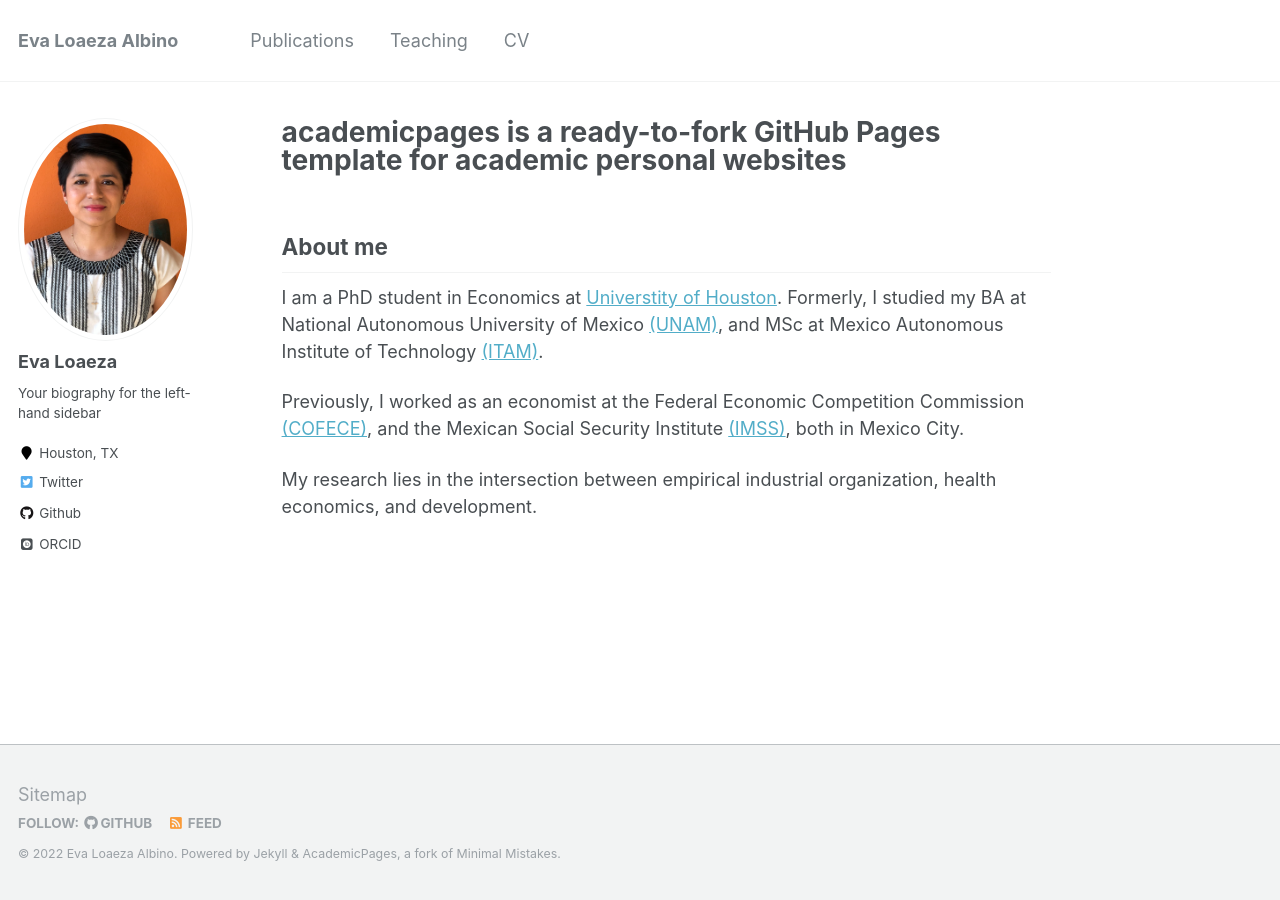
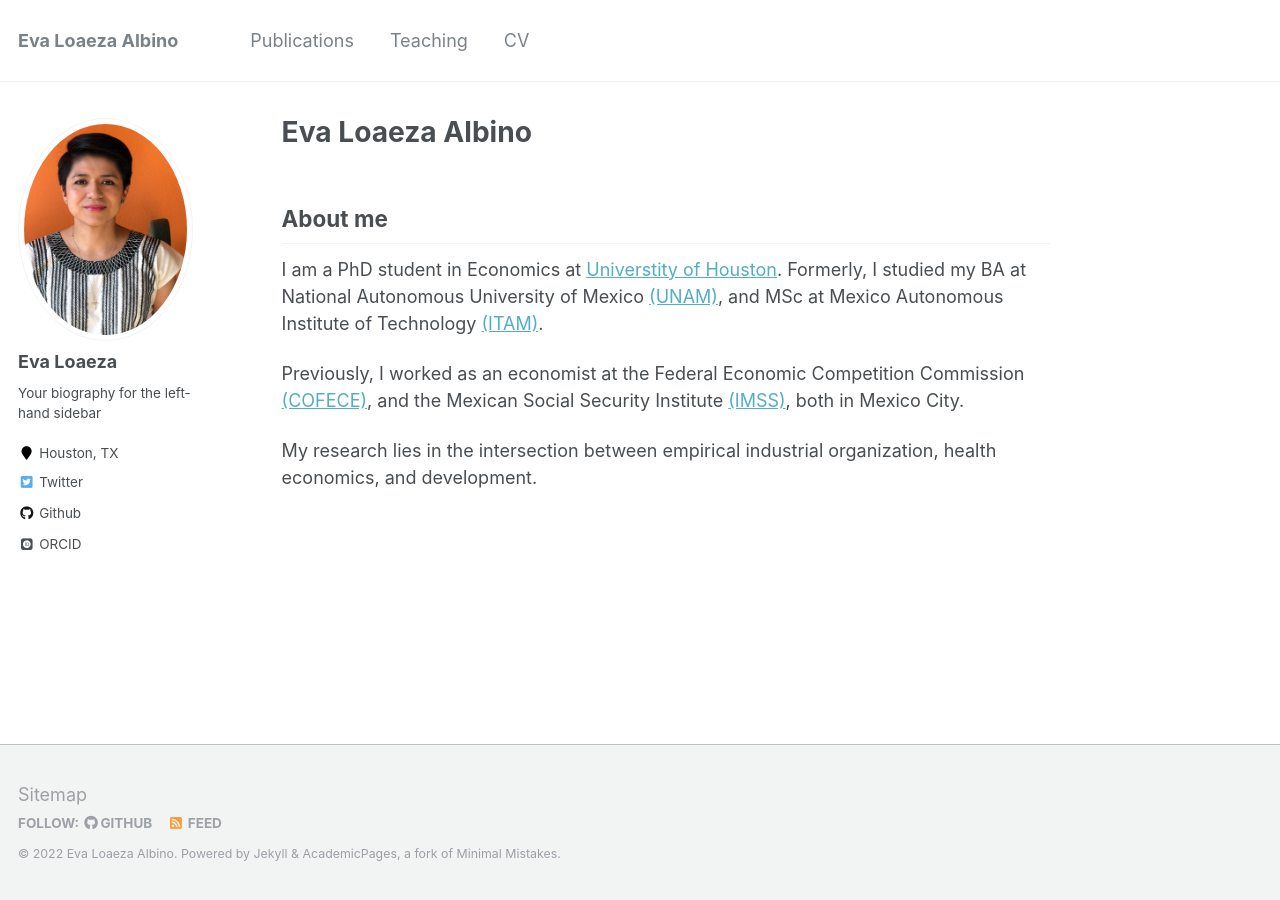
Before and after one commit to evaloaeza/evaloaeza.github.io, a Jekyll site: the page built from _pages/about.md, in a window 1280 px wide. Built offline with Jekyll 4.4.1, drawn with Linux system fonts in a browser that asks for light colours; some web fonts are replaced.

Commit message:
Update about.md

```diff
--- a/_pages/about.md
+++ b/_pages/about.md
@@ -1,6 +1,6 @@
 ---
 permalink: /
-title: "academicpages is a ready-to-fork GitHub Pages template for academic personal websites"
+title: "Eva Loaeza Albino"
 excerpt: "About me"
 author_profile: true
 redirect_from:
```
